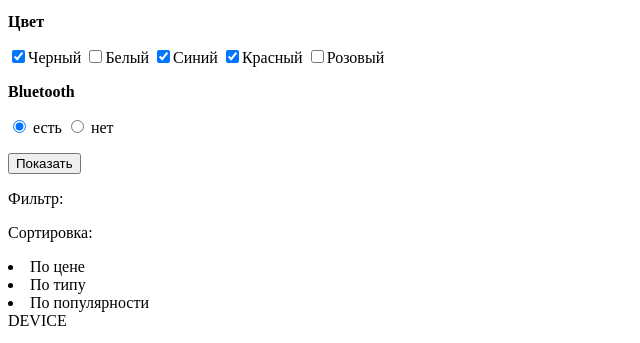
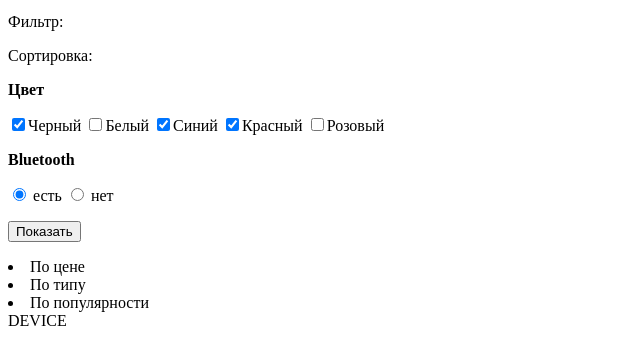
Before and after one commit to AlexyLexto92/620625-device, a plain HTML site: page catalog.html in a window 1280 px wide. Shown: the part 450-793 px from the top of the page, without its empty margins (0-640 px from the left). Drawn offline with Linux system fonts and the light colour scheme.

Commit message:
поменял порядок елеметов в index.html   с 71строки

```diff
--- a/catalog.html
+++ b/catalog.html
@@ -68,8 +68,12 @@
       </ul>
 
 
-
-      <aside class=""><!--радио кнопки и чекбоксы--><!--ИСПРАВЛЕНО-->
+      <section class="forms"><!--формы  -->
+        <div class="filter-name">
+        <p class="catalog-aside-title">Фильтр:</p>
+                 <p class="catalog-sort__title">Сортировка:</p>
+        </div>
+      <aside class="chek"><!--радио кнопки и чекбоксы--><!--ИСПРАВЛЕНО-->
         <form method="post" action="htpps://echo.htmlacademy.ru">
                 <b>Цвет</b><!--ИСПРАВЛЕНО-->
                 <p><input type="checkbox" name="option1" value="a1" checked>Черный
@@ -87,10 +91,9 @@
                </form>
 
               </aside>
+</section>
+              <section class="main-menu-catalog"><!--фильтр и сортировка-->
 
-              <section class="main-menu-catalog"><!--фильтр и сортировка-->
-                <p class="catalog-aside-title">Фильтр:</p>
-                 <p class="catalog-sort__title">Сортировка:</p>
           <nav class="sort-navigation">
               <li class="sort-navigation-item sort-navigation-item-sale">
                   <a class="sort-navigation-item-link">По цене</a>
@@ -102,11 +105,12 @@
                           <a class="sort-navigation-item-link">По популярности</a>
                       </li>
           </nav>
+
+
+          <!--товары-->
         </section>
 
-      <section class=""><!--изображение товаров-->
 
-      </section>
     </main>
 
     <footer class="main-footer">
```
